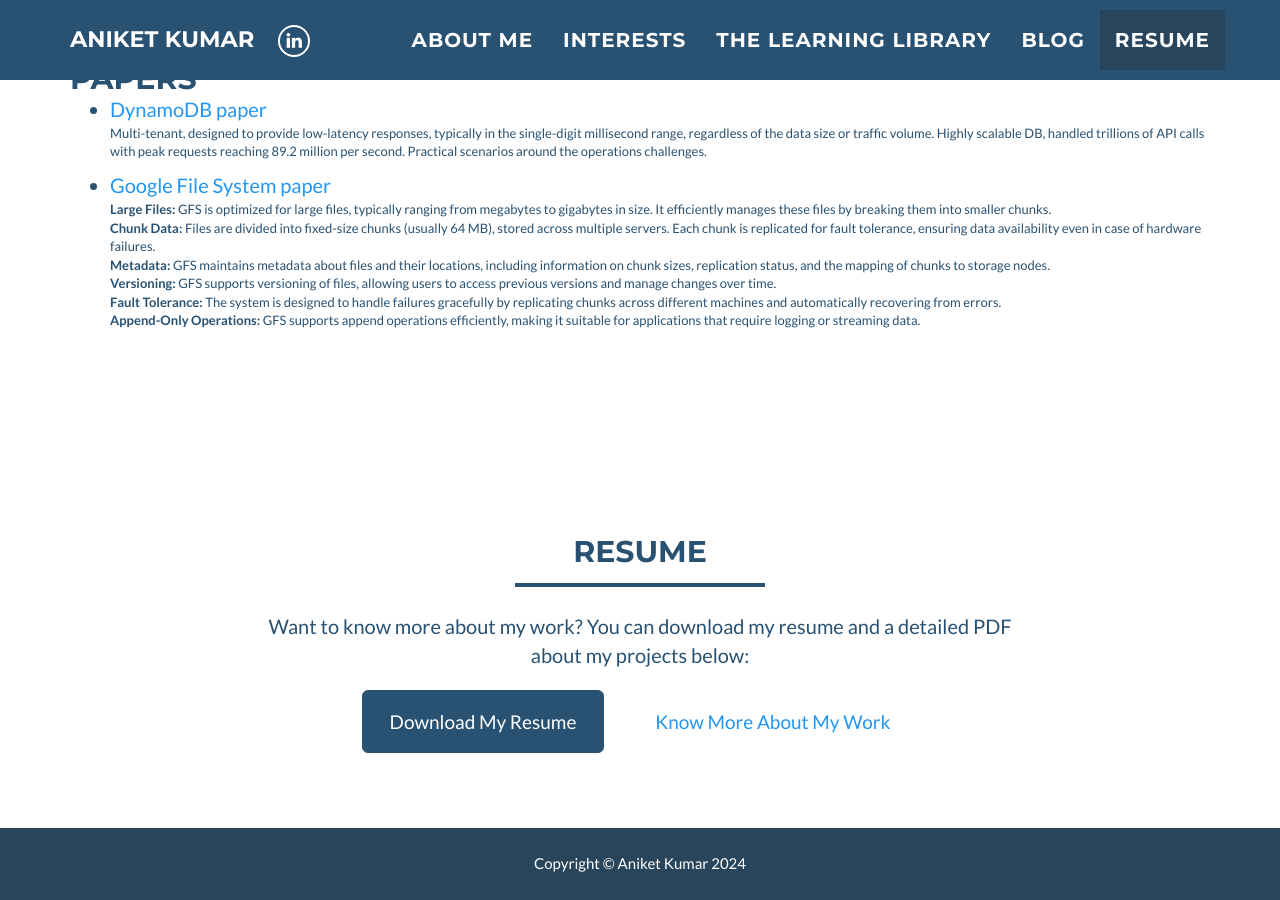
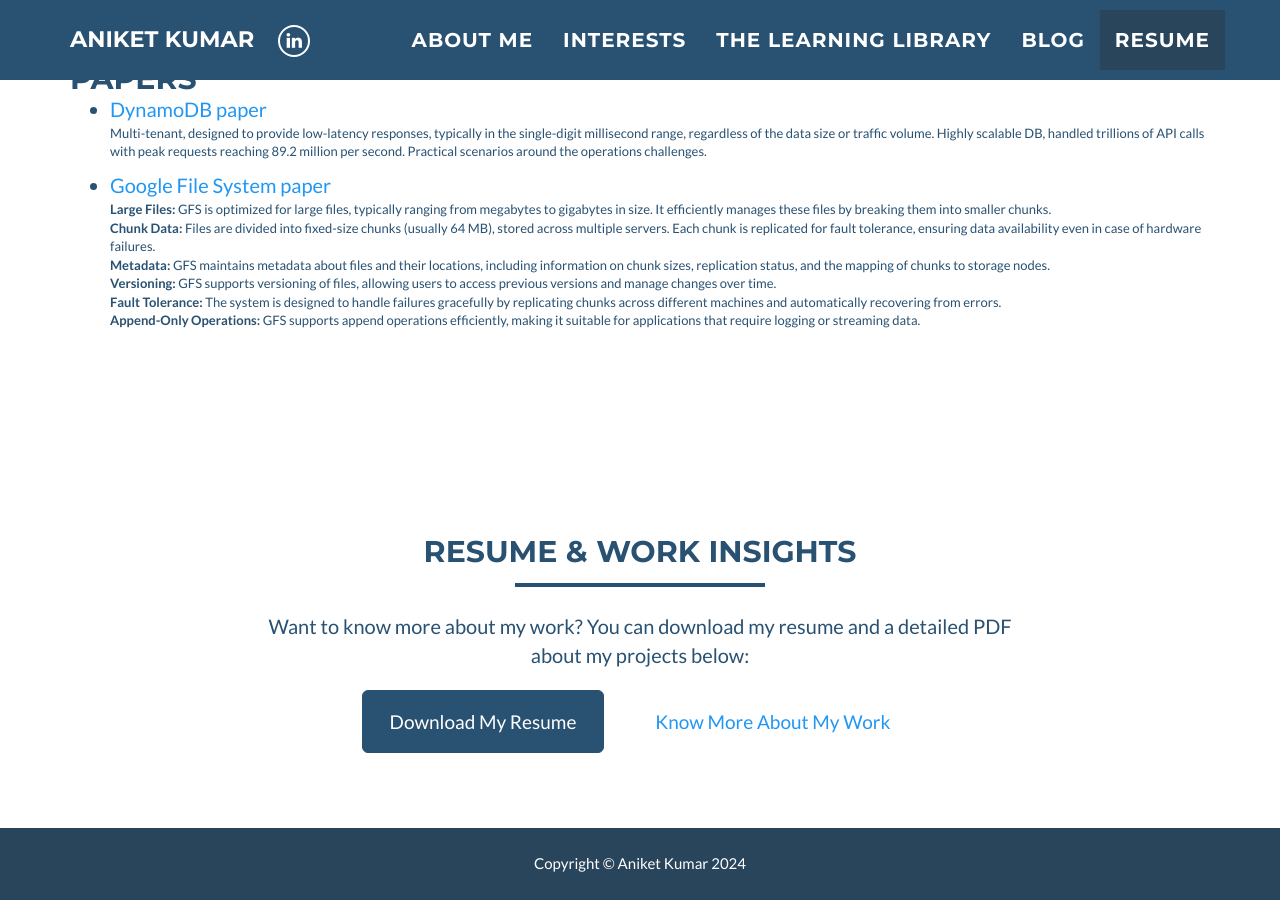
Before and after one commit to 007aniketkumar/007aniketkumar.github.io, a Jekyll site: the page built from index.html, in a window 1280 px wide and 900 px high, scrolled down 2433 px. Built offline with Jekyll 4.4.1, drawn with Linux system fonts in a browser that asks for light colours.

Commit message:
Update contact_form.html

```diff
--- a/_includes/contact_form.html
+++ b/_includes/contact_form.html
@@ -3,7 +3,7 @@
     <div class="container">
         <div class="row">
             <div class="col-lg-12 text-center">
-                <h2>Resume</h2>
+                <h2>Resume & Work Insights</h2>
                 <hr />
             </div>
         </div>
```
